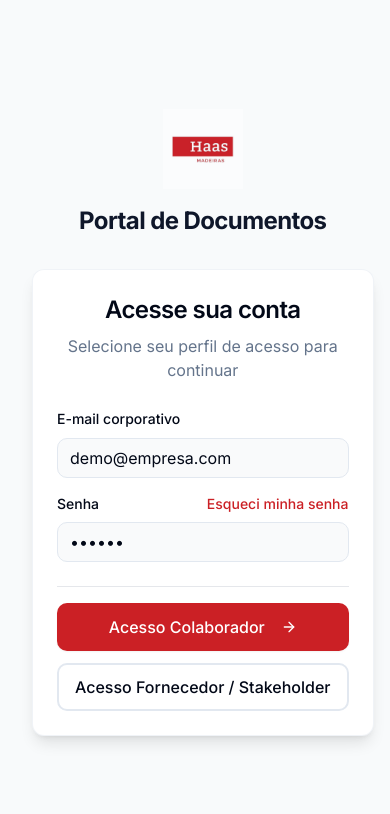
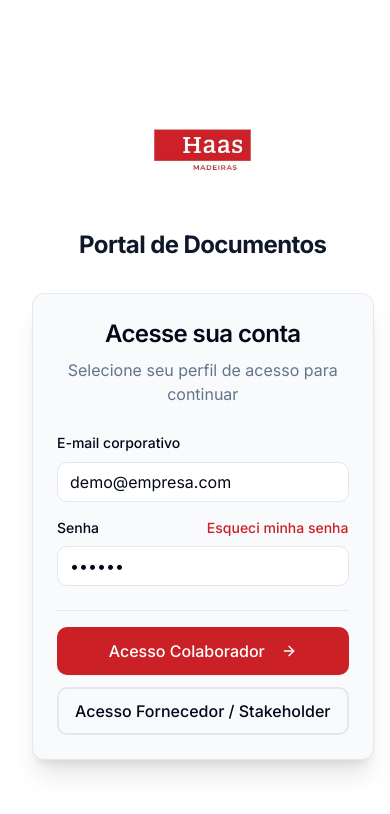
Before and after one commit to haasmadeiras/upload-documentos, a React (Vite) app: page / in a window 390 px wide. Shown: the top 814 px of the page. Built offline with nearby package versions, Linux system fonts and the light colour scheme.

Commit message:
Refactor: Improve mobile branding and UI contrast

```diff
--- a/src/main.css
+++ b/src/main.css
@@ -6,7 +6,7 @@
 
 @layer base {
   :root {
-    --background: 210 20% 98%; /* Light Gray #F8FAFC */
+    --background: 0 0% 100%; /* White */
     --foreground: 222.2 84% 4.9%;
 
     --card: 0 0% 100%;
--- a/src/pages/Index.tsx
+++ b/src/pages/Index.tsx
@@ -25,14 +25,14 @@ export default function Index() {
   }
 
   return (
-    <div className="min-h-screen flex w-full bg-background">
+    <div className="min-h-screen flex w-full bg-white">
       {/* Left Pane - Image & Brand */}
-      <div className="hidden lg:flex flex-1 relative bg-white flex-col justify-center items-center p-12 overflow-hidden border-r">
+      <div className="hidden lg:flex flex-1 relative bg-white flex-col justify-center items-center p-12 overflow-hidden border-r border-slate-100">
         <div className="relative z-20 flex flex-col items-center gap-8 max-w-lg text-center">
           <img
             src={logoUrl}
             alt="Haas Madeiras"
-            className="w-80 object-contain mix-blend-multiply"
+            className="w-80 object-contain mix-blend-multiply bg-transparent"
           />
 
           <div className="space-y-4">
@@ -53,20 +53,20 @@ export default function Index() {
       </div>
 
       {/* Right Pane - Login */}
-      <div className="flex-1 flex items-center justify-center p-8 animate-fade-in bg-slate-50/50">
+      <div className="flex-1 flex items-center justify-center p-8 animate-fade-in bg-white">
         <div className="w-full max-w-md space-y-8">
           <div className="lg:hidden flex flex-col items-center justify-center gap-4 mb-8">
             <img
               src={logoUrl}
               alt="Haas Madeiras"
-              className="h-20 object-contain mix-blend-multiply"
+              className="h-32 object-contain mix-blend-multiply bg-transparent"
             />
-            <h1 className="text-2xl font-bold text-slate-900 tracking-tight">
+            <h1 className="text-2xl font-bold text-slate-900 tracking-tight text-center">
               Portal de Documentos
             </h1>
           </div>
 
-          <Card className="border-border/50 shadow-lg">
+          <Card className="border-slate-200 shadow-xl bg-slate-50">
             <CardHeader className="space-y-2 pb-6">
               <CardTitle className="text-2xl text-center">Acesse sua conta</CardTitle>
               <CardDescription className="text-center text-base">
```
Also changed, not shown: .skip.config.json.
